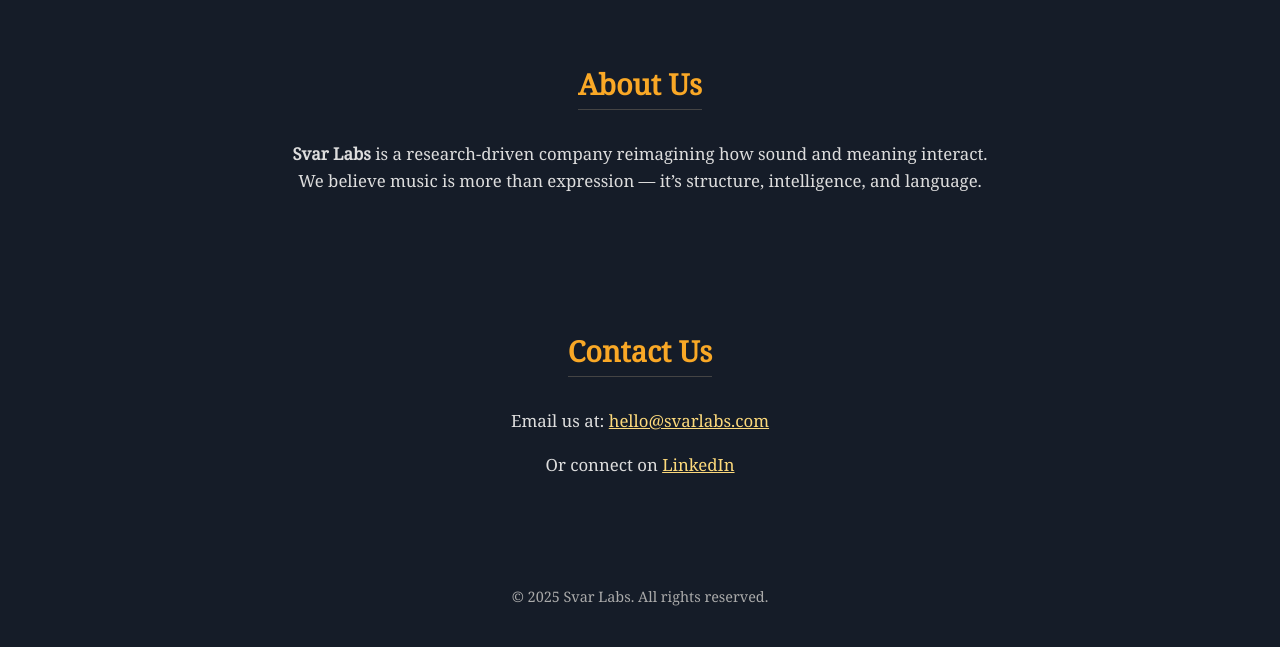
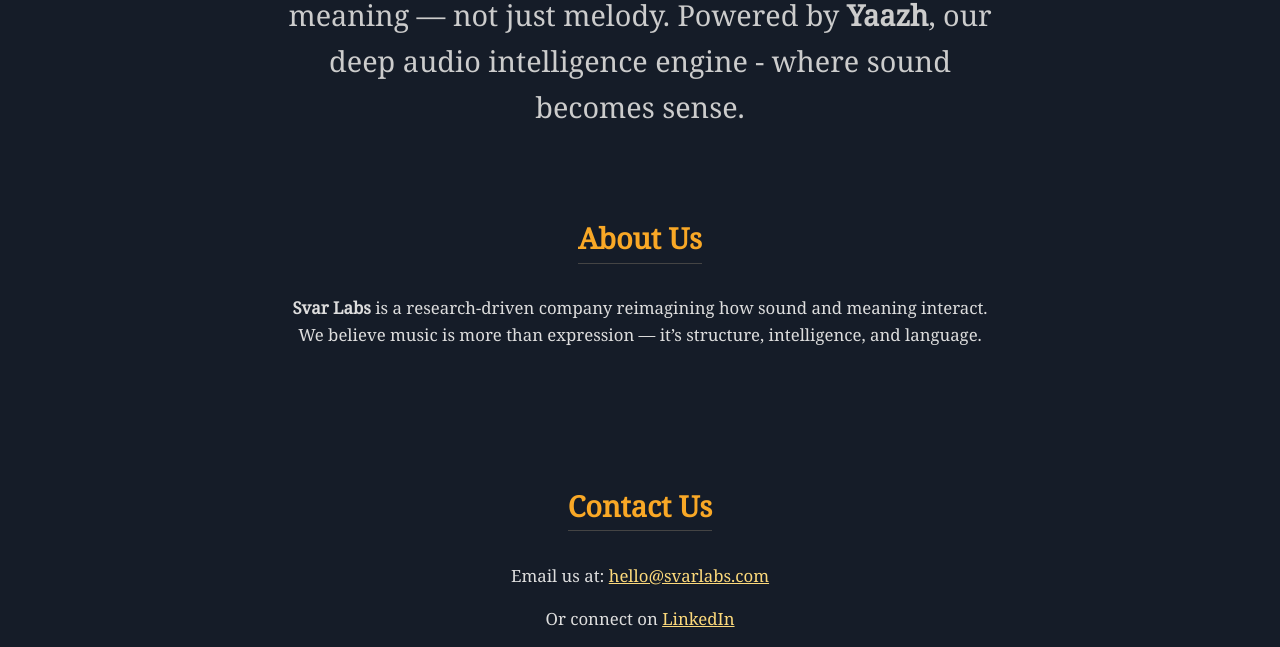
Before and after one commit to svarlabs/svarlabs.com, a plain HTML site: page index.html in a window 1280 px wide. Shown: the part 453-1100 px from the top of the page. Drawn offline with Linux system fonts and the light colour scheme.

Commit message:
Updated index.html

```diff
--- a/index.html
+++ b/index.html
@@ -141,7 +141,7 @@
     .sama-description {
       max-width: 720px;
       margin: 2em auto 0;
-      font-size: 1.05rem;
+      font-size: 1.8rem;
       line-height: 1.6;
       color: #ccc;
     }
```
